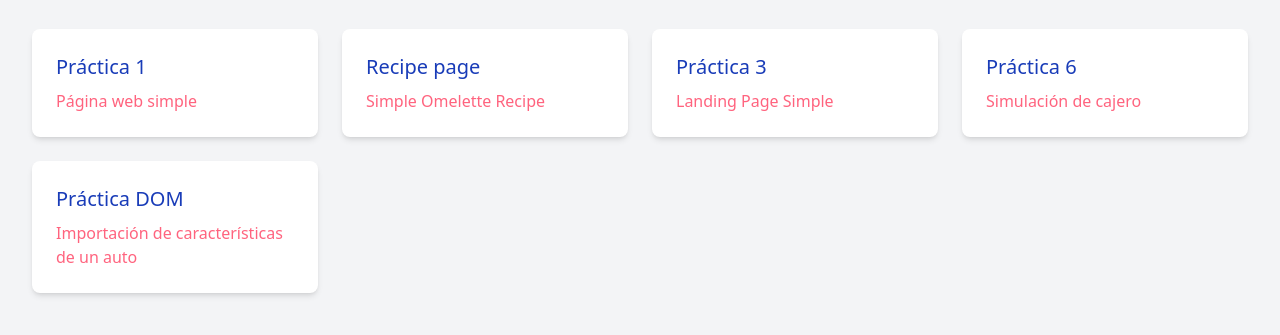
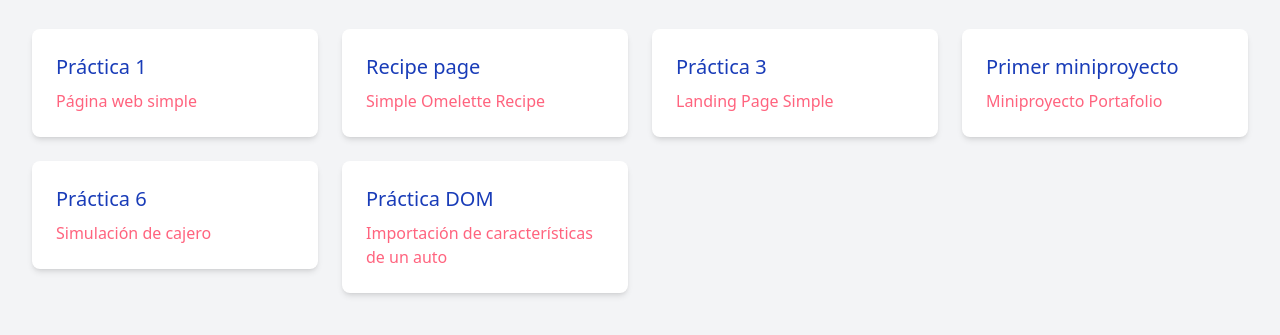
Before and after one commit to d3vlz/funval-n1, a website: page index.html in a window 1280 px wide. Shown: the part 189-524 px from the top of the page. Drawn offline with Linux system fonts and the light colour scheme.

Commit message:
Add link for first miniproyecto

```diff
--- a/index.html
+++ b/index.html
@@ -55,6 +55,16 @@
                 </div>
             </a>
 
+            <!-- MINI PROYECTO 01 -->
+            <a href="https://d3vlz.github.io/miniproyecto-portafolio/public/index.html" class="block" target="_blank">
+                <div class="bg-white rounded-lg shadow-md hover:shadow-xl transition-shadow duration-300">
+                    <div class="p-6">
+                        <h3 class="text-xl mb-2 text-blue-800">Primer miniproyecto</h3>
+                        <p class="text-rose-400">Miniproyecto Portafolio</p>
+                    </div>
+                </div>
+            </a>
+
             <!-- PRACTICA 6 - CUENTA BANCARIA -->
             <a href="./cuenta-bancaria/cuentaBancaria.html" class="block" target="_blank">
                 <div class="bg-white rounded-lg shadow-md hover:shadow-xl transition-shadow duration-300">
```
